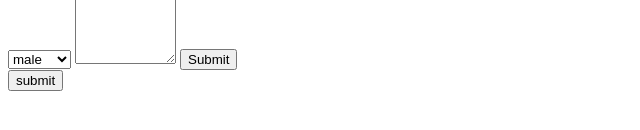
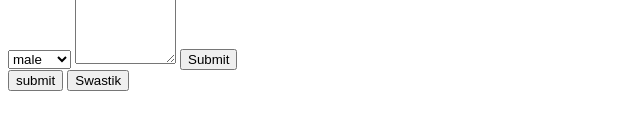
Before and after one commit to swastik972/csit_sec_A_2081_html_css, a plain HTML site: page forms.html in a window 1280 px wide. Shown: the part 274-404 px from the top of the page, without its empty margins (0-640 px from the left). Drawn offline with Linux system fonts and the light colour scheme.

Commit message:
Swastik project

```diff
--- a/forms.html
+++ b/forms.html
@@ -99,4 +99,6 @@ list-style-type: square;
     -->
 
 <button name="submit" onclick="alert('swastik from alert')">submit</button>
+
+<button>Swastik</button>
 </body>
```
